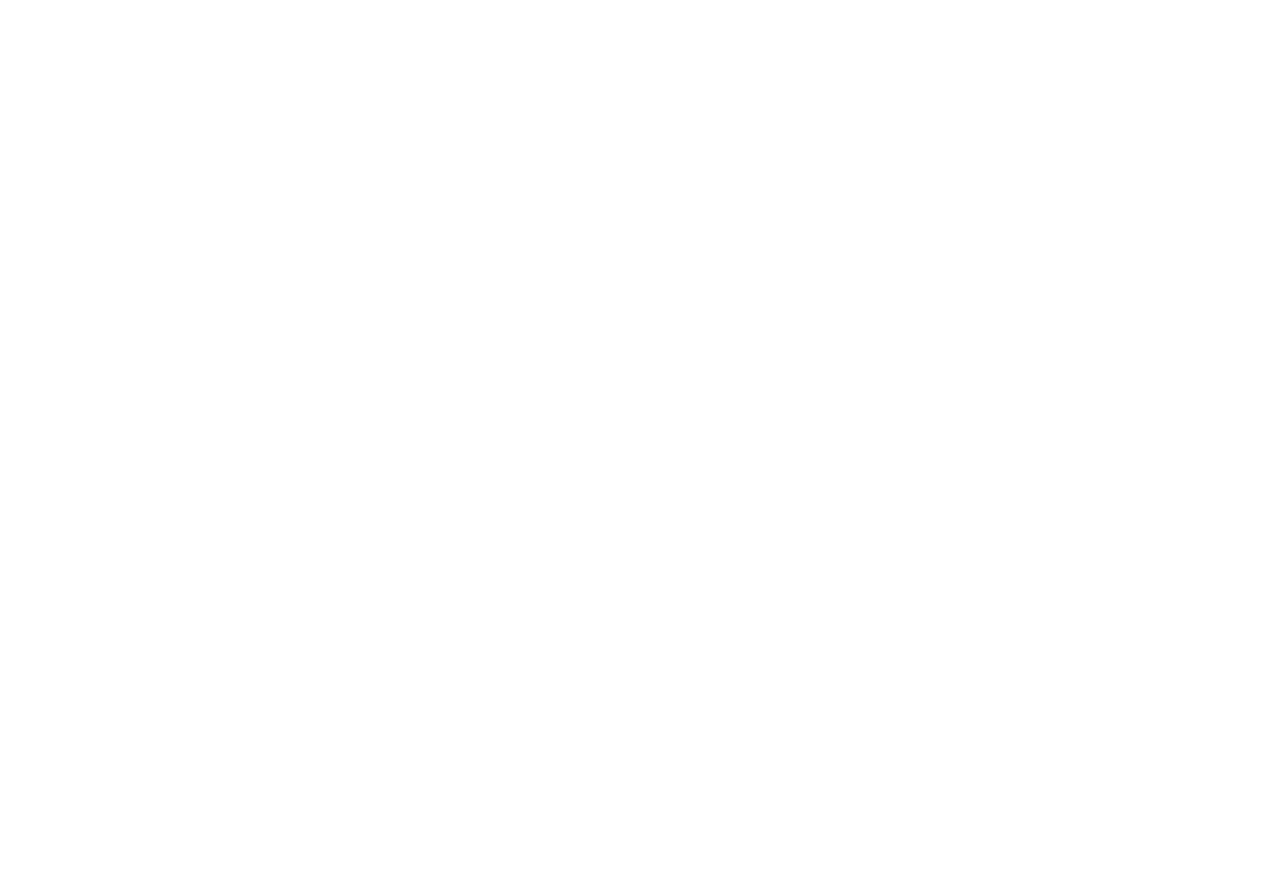
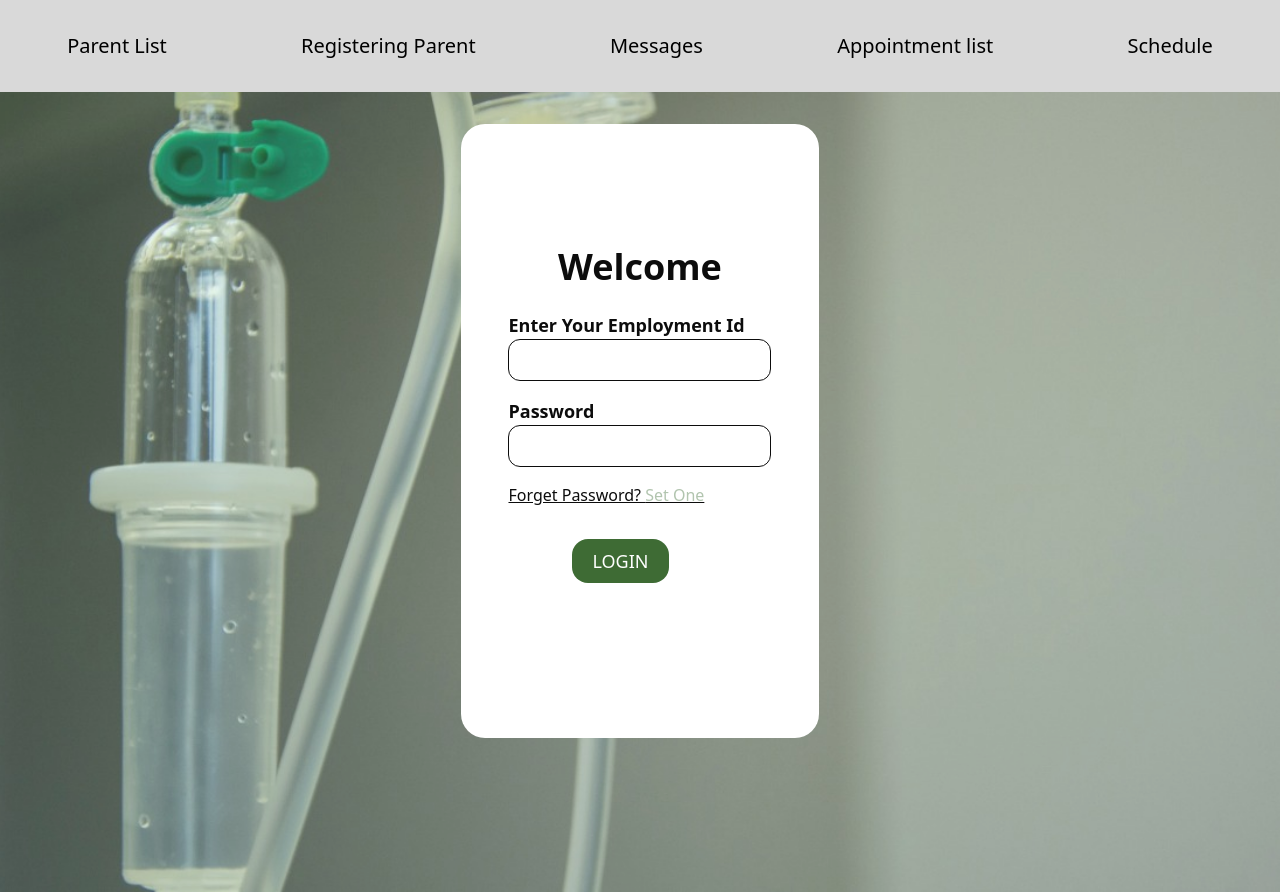
Before and after one commit to Angemichel12/growtogether, a React (Create React App) app in the folder frontend/: page /healthlogin in a window 1280 px wide. Before the commit this address had no page. Before the commit the page ends 800 px from the top, so only its background shows below. Built offline with nearby package versions, Linux system fonts and the light colour scheme.

Commit message:
creaing health carepages such as home,Login and Register and creating doctor component navigation

```diff
--- a/frontend/src/App.css
+++ b/frontend/src/App.css
@@ -34,3 +34,60 @@
 .umubyeyidash{
     background-color: rgb(153,177,149);
 }
+
+/* Dropdown Button */
+.dropbtn {
+    background-color: rgb(52,100,42) ;
+    color: white;
+  }
+
+  /* The container <div> - needed to position the dropdown content */
+  .dropdown {
+    position: relative;
+    right: -75%;
+    display: inline-block;
+  }
+
+  /* Dropdown Content (Hidden by Default) */
+  .dropdown-content {
+    display: none;
+    position: absolute;
+    background-color: #f1f1f1;
+    min-width: 160px;
+    box-shadow: 0px 8px 16px 0px rgba(0,0,0,0.2);
+    z-index: 1;
+  }
+
+  /* Links inside the dropdown */
+  .dropdown-content a {
+    color: black;
+    padding: 12px 16px;
+    text-decoration: none;
+    display: block;
+  }
+
+  /* Change color of dropdown links on hover */
+  .dropdown-content a:hover {background-color: #ddd;}
+
+  /* Show the dropdown menu on hover */
+  .dropdown:hover .dropdown-content {display: block;}
+  .doctornav{
+    background-color: rgb(217,217,217);
+    @apply flex py-8 justify-around text-xl;
+  }
+  .healbtn{
+    background-color: rgb(52,100,42) ;
+  }
+  .setone{
+    color: rgb(174,194,171);
+  }
+  .healthlog{
+    width: 28%;
+  }
+  .healthbg{ background-color: gray;
+    background-image: url("img/bgg.png");
+    background-size: cover;
+    background-repeat: no-repeat;
+    background-position: center;
+    @apply h-screen opacity-95
+}
--- a/frontend/src/App.js
+++ b/frontend/src/App.js
@@ -3,6 +3,11 @@
 import Home from './components/Home.jsx'
 import Login from "./pages/Login";
 import Umubyeyidash from "./pages/Umubyeyidash";
+import UmuMessage from "./pages/UmuMessage";
+import UmuSchedule from "./pages/UmuSchedule";
+import HealthLogin from "./pages/HealthLogin";
+import HealthHome from "./pages/HealthHome";
+import HealthRegist from "./pages/HealthRegist";
 function App() {
   return (
     <div className="App">
@@ -10,6 +15,11 @@
         <Route path="/" element={ <Home/> } />
         <Route path="/login" element={<Login/>}/>
         <Route path="/umubyeyidash" element={<Umubyeyidash/>}/>
+        <Route path="/umuMessage" element={<UmuMessage/>}/>
+        <Route path="/umuSchedule" element={<UmuSchedule/>}/>
+        <Route path="/healthlogin" element={<HealthLogin/>}/>
+        <Route path="/healthhome" element={<HealthHome/>}/>
+        <Route path="/healthregist" element={<HealthRegist/>}/>
       </Routes>
     </div>
   );
--- /dev/null
+++ b/frontend/src/components/DoctorNav.jsx
@@ -0,0 +1,20 @@
+import React from 'react'
+import { Link } from 'react-router-dom'
+
+const DoctorNav = () => {
+  return (
+    <div>
+      <nav>
+        <ul className='doctornav'>
+            <li>Parent List</li>
+            <Link to="/HealthRegist"> <li>Registering Parent</li></Link>
+            <li>Messages</li>
+            <li>Appointment list</li>
+            <li>Schedule</li>
+        </ul>
+      </nav>
+    </div>
+  )
+}
+
+export default DoctorNav
--- /dev/null
+++ b/frontend/src/pages/HealthHome.jsx
@@ -0,0 +1,14 @@
+import React from 'react'
+import DoctorNav from '../components/DoctorNav'
+
+const HealthHome = () => {
+    return (
+        <div>
+            <div className='healthbg'>
+                <DoctorNav />
+            </div>
+        </div>
+    )
+}
+
+export default HealthHome
--- /dev/null
+++ b/frontend/src/pages/HealthLogin.jsx
@@ -0,0 +1,27 @@
+import React from 'react'
+import DoctorNav from '../components/DoctorNav'
+import { Link } from 'react-router-dom'
+const HealthLogin = () => {
+  return (
+    <div>
+      <DoctorNav />
+      <body className=''>
+        <div className="healthbg flex justify-center  pt-8 h-screen">
+        <content className="flex justify-center flex-col items-center bg-white healthlog rounded-3xl h-4/5">
+            <p className='text-4xl mb-6 font-bold'>Welcome</p>
+            <form className='flex flex-col '>
+                <label className='font-bold text-lg'>Enter Your Employment Id</label>
+                <input type='text' className='border-black border p-2 rounded-xl mb-4'></input>
+                <label className='font-bold text-lg'>Password</label>
+                <input type='text' className='border-black border p-2 rounded-xl mb-4 font-bold'></input>
+                <span className='underline'>Forget Password? <span className='setone'>Set One</span></span>
+                <Link to="/HealthHome"><button className='healbtn my-8 mx-16 rounded-2xl text-lg text-white px-5 py-2'>LOGIN</button></Link>
+            </form>
+        </content>
+        </div>
+      </body>
+    </div>
+  )
+}
+
+export default HealthLogin
--- /dev/null
+++ b/frontend/src/pages/HealthRegist.jsx
@@ -0,0 +1,28 @@
+import React from 'react'
+import DoctorNav from '../components/DoctorNav'
+import { Link } from 'react-router-dom'
+
+const HealthRegist = () => {
+  return (
+    <div>
+      <DoctorNav />
+      <body className=''>
+        <div className="flex justify-center bg-black pt-8 h-screen">
+        <content className="flex justify-center flex-col items-center bg-white healthlog rounded-3xl h-4/5">
+            <p className='text-4xl mb-6 font-bold'>Register A Parent</p>
+            <form className='flex flex-col'>
+                <label className='font-bold text-lg'>Enter Your Employment Id</label>
+                <input type='text' className='border-black border p-2 rounded-xl mb-4'></input>
+                <label className='font-bold text-lg'>Password</label>
+                <input type='text' className='border-black border p-2 rounded-xl mb-4 font-bold'></input>
+                <span className='underline'>Forget Password? <span className='setone'>Set One</span></span>
+                <Link to=""><button className='healbtn my-8 mx-16 rounded-2xl text-lg text-white px-5 py-2'>LOGIN</button></Link>
+            </form>
+        </content>
+        </div>
+      </body>
+    </div>
+  )
+}
+
+export default HealthRegist
--- /dev/null
+++ b/frontend/src/pages/UmuMessage.jsx
@@ -0,0 +1,36 @@
+import React from 'react'
+import { FaBell, FaCalendar, FaRocketchat, FaUserAlt } from 'react-icons/fa';
+import { Link } from 'react-router-dom'
+import Header from '../components/Header'
+import Footer from '../components/Footer'
+import prof from '../img/profile.png'
+
+const UmuMessage = () => {
+    return (
+        <div>
+            <Header />
+            <body className='flex gap-3 bg-white'>
+                <aside className='w-1/5 mx-20 mb-8 umubyeyidash mt-4 rounded-3xl'>
+                    <div className='flex justify-center '><img src={prof} alt='profile' className='w-12 h-12 rounded-full' />
+                    </div>
+                    <content className="">
+                        <p className='justify-center font-bold text-lg flex'>UMUBYEYI Mother</p>
+                        <p className='text-md  justify-center flex'>groupe7@gmail.com</p>
+                        <span className='gap-2 pt-4 flex justify-center font-bold text-green-600 '><FaRocketchat /> Messages </span>
+                        <p className='gap-2 flex justify-center font-bold pt-8'><FaBell /> Notification</p>
+                        <Link to="/UmuSchedule"><p className='gap-2 flex justify-center font-bold pt-8'><FaCalendar />Schedule </p></Link>
+                        <p className='gap-2 flex justify-center font-bold pt-8'><FaUserAlt /> Semester </p>
+                         <Link to="#" className='gap-2 flex justify-center font-bold pt-8 pb-12 underline'>LogOut</Link>
+                    </content>
+                </aside>
+                <div className='flex  w-screen justify-center'>
+                    <p className='text-3xl underline font-bold pt-4'>New Messages</p>
+                </div>
+
+            </body>
+            <Footer />
+        </div>
+    )
+}
+
+export default UmuMessage
--- /dev/null
+++ b/frontend/src/pages/UmuSchedule.jsx
@@ -0,0 +1,35 @@
+import React from 'react'
+import { FaBell, FaCalendar, FaRocketchat, FaUserAlt } from 'react-icons/fa';
+import { Link } from 'react-router-dom'
+import Header from '../components/Header'
+import Footer from '../components/Footer'
+import prof from '../img/profile.png'
+const UmuSchedule = () => {
+    return (
+        <div>
+            <Header />
+            <body className='flex gap-3 bg-white'>
+                <aside className='w-1/5 mx-20 mb-8 umubyeyidash mt-4 rounded-3xl'>
+                    <div className='flex justify-center '><img src={prof} alt='profile' className='w-12 h-12 rounded-full' />
+                    </div>
+                    <content className="">
+                        <p className='justify-center font-bold text-lg flex'>UMUBYEYI Mother</p>
+                        <p className='text-md  justify-center flex'>groupe7@gmail.com</p>
+                        <Link to="/UmuMessage"><span className='gap-2 pt-4 flex justify-center font-bold'><FaRocketchat /> Messages </span></Link>
+                        <p className='gap-2 flex justify-center font-bold pt-8'><FaBell /> Notification</p>
+                        <p className='gap-2 flex justify-center font-bold pt-8 text-green-600 '><FaCalendar />Schedule </p>
+                        <p className='gap-2 flex justify-center font-bold pt-8'><FaUserAlt /> Semester </p>
+                        <Link to="#" className='gap-2 flex justify-center font-bold pt-8 pb-12 underline'>LogOut</Link>
+                    </content>
+                </aside>
+                <div className='flex  w-screen justify-center'>
+                    <p className='text-3xl underline font-bold pt-4'>To Do List</p>
+                </div>
+
+            </body>
+            <Footer />
+        </div>
+    )
+}
+
+export default UmuSchedule
--- a/frontend/src/pages/Umubyeyidash.jsx
+++ b/frontend/src/pages/Umubyeyidash.jsx
@@ -6,29 +6,36 @@
 import im3 from '../img/welcome3.png'
 import im4 from '../img/welcome4.png'
 import prof from '../img/profile.png'
-import { FaRocketchat} from 'react-icons/fa';
+import { FaBell, FaCalendar, FaRocketchat, FaUserAlt } from 'react-icons/fa';
+import { Link } from 'react-router-dom'
 
 const Umubyeyidash = () => {
     return (
         <div>
             <Header />
             <body className='flex gap-3 umubyeyi'>
-                <aside className='w-2/6  mx-20 mb-8 umubyeyidash mt-4 rounded-3xl'>
+                <aside className='w-1/5  mx-20 mb-8 umubyeyidash mt-4 rounded-3xl'>
                     <div className='flex justify-center '><img src={prof} alt='profile' className='w-12 h-12 rounded-full' />
                     </div>
-                    <p className='text-center font-bold text-lg'>UMUBYEYI Mother</p>
-                    <p className='text-center text-md'>groupe7@gmail.com</p>
-                    <span className='gap-2 pt-4 flex justify-center font-bold'><FaRocketchat /> Messages </span>
+                    <content className="">
+                        <p className='justify-center font-bold text-lg flex'>UMUBYEYI Mother</p>
+                        <p className='text-md  justify-center flex'>groupe7@gmail.com</p>
+                        <Link to="/UmuMessage"> <span className='gap-2 pt-4 flex justify-center font-bold '>  <FaRocketchat /> Messages </span></Link>
+                        <p className='gap-2 flex justify-center font-bold pt-8'><FaBell /> Notification</p>
+                        <Link to="/UmuSchedule"><p className='gap-2 flex justify-center font-bold pt-8'><FaCalendar />Schedule </p></Link>
+                        <p className='gap-2 flex justify-center font-bold pt-8'><FaUserAlt /> Semester </p>
+                        <Link to="#" className='gap-2 flex justify-center font-bold pt-8 underline'>LogOut</Link>
+                    </content>
                 </aside>
-                <div className='gird grid-cols-2 text-white'>
-                    <div className='flex gap-52 justify-center pt-12'>
+                <div className='gird lg:grid-cols-2 md:grid-cols-1 sm:grid-cols-1 text-white justify-between lg:ml-52 md:ml-32 sm:ml:12 '>
+                    <div className='flex  lg:gap-52 md:gap-32 sm:gap-12 justify-center pt-12'>
                         <div ><img src={im1} alt='image1' />
                             <p className='text-lg text-center font-bold'>Pregnance Service</p></div>
                         <div ><img src={im3} alt='image1' />
                             <p className='text-lg text-center font-bold'>Pediatric Service</p></div>
                     </div>
 
-                    <div className='flex gap-52 justify-center pt-12 pb-9'>
+                    <div className='flex lg:gap-52 md:gap-32 sm:gap-12 justify-center pt-12 pb-9'>
                         <div ><img src={im2} alt='image1' />
                             <p className='text-lg text-center font-bold'>Health Adivisor</p></div>
                         <div ><img src={im4} alt='image1' />
```
Also changed, not shown: frontend/src/components/Body.jsx (+9 -11 lines), frontend/src/components/Header.jsx (+9 -7 lines), frontend/src/img/bgg.png (added).
